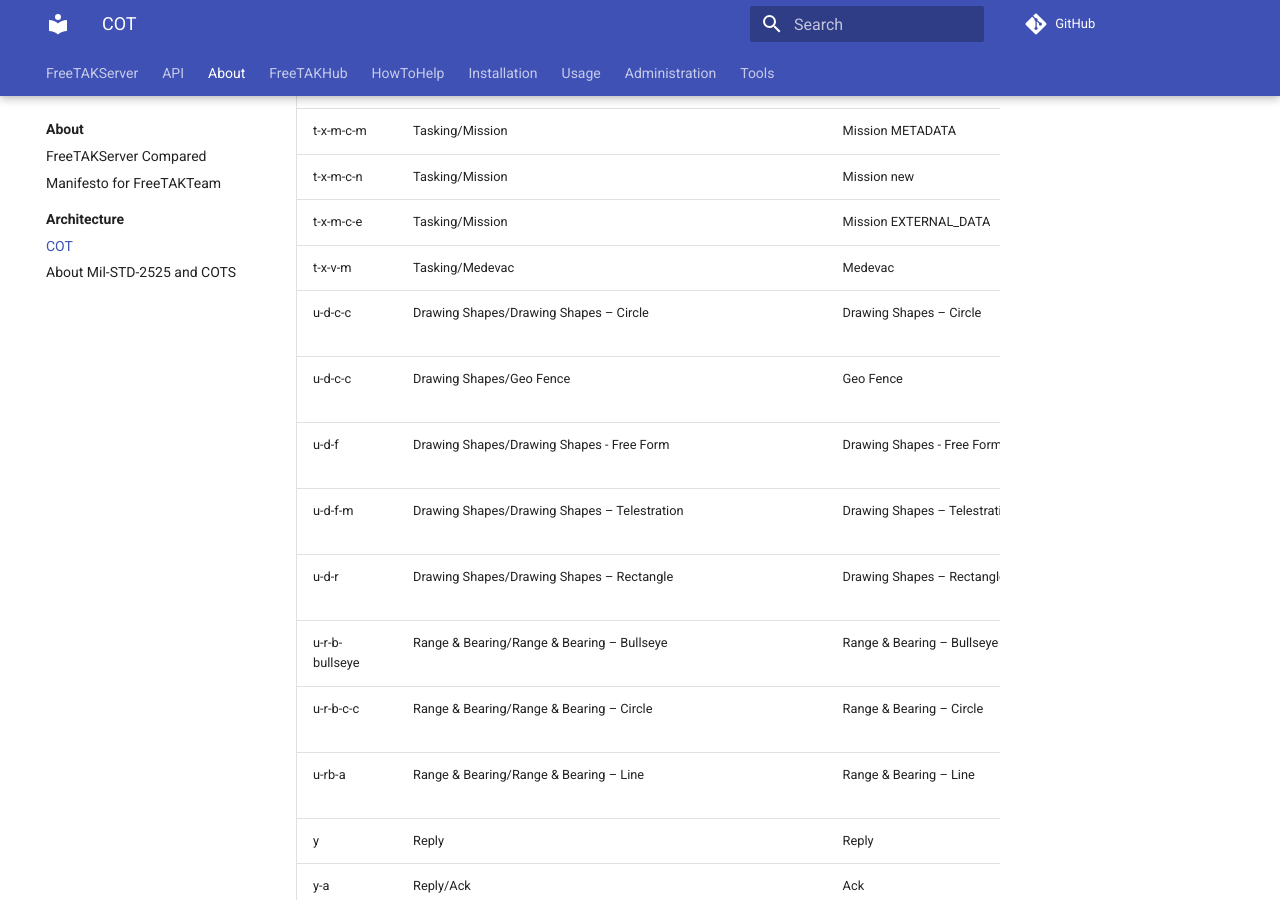
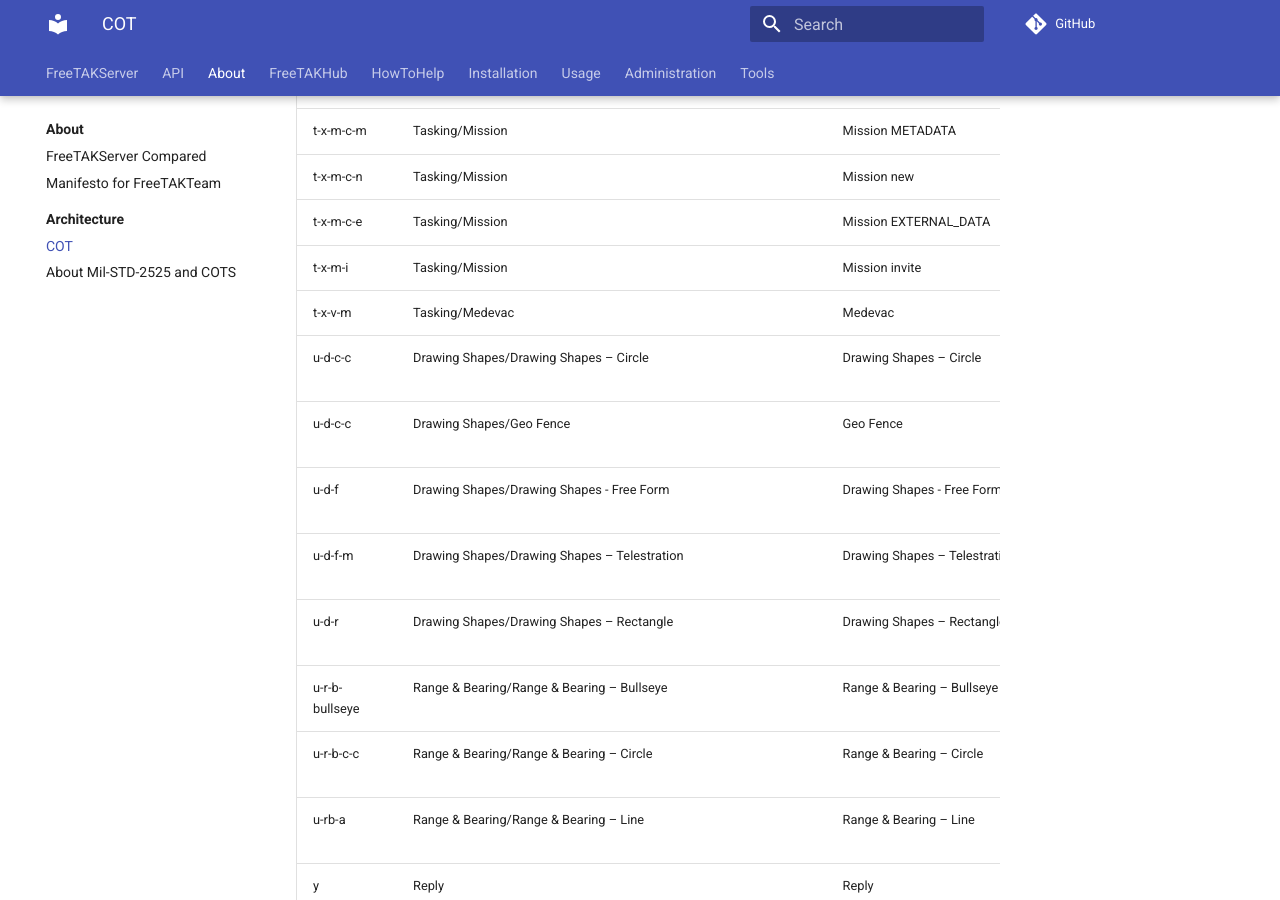
Before and after one commit to FreeTAKTeam/FreeTAKServer-User-Docs, an MkDocs documentation site: the page built from docs/docs/About/architecture/COTTable.md, in a window 1280 px wide and 900 px high, scrolled down 141656 px. Built offline with MkDocs 1.6.1 and Material for MkDocs 9.7.7, drawn with Linux system fonts in a browser that asks for light colours; comment, search, counter and statistics services are not loaded; the version menu is left out.

Commit message:
type="t-x-m-i" added

```diff
--- a/docs/docs/About/architecture/COTTable.md
+++ b/docs/docs/About/architecture/COTTable.md
@@ -2355,6 +2355,7 @@ The following table combines Center On Target information found in COTTYpes.XML,
  t-x-m-c-m | Tasking/Mission | Mission METADATA |  | 234314 |  | Tasking |  |
   t-x-m-c-n | Tasking/Mission | Mission new  |  | 234315 |  | Tasking |  |
   t-x-m-c-e | Tasking/Mission | Mission EXTERNAL_DATA |  | 234316 |  | Tasking |  |
+  t-x-m-i | Tasking/Mission | Mission invite |  | 2343161 |  | Tasking |  |
  t-x-v-m | Tasking/Medevac | Medevac |  | 2343 |  | Tasking |  |
  u-d-c-c | Drawing Shapes/Drawing Shapes – Circle | Drawing Shapes – Circle |  | 2344 |  | Drawing Shapes |  |
  u-d-c-c | Drawing Shapes/Geo Fence | Geo Fence |  | 2345 |  | Drawing Shapes |  |
```
